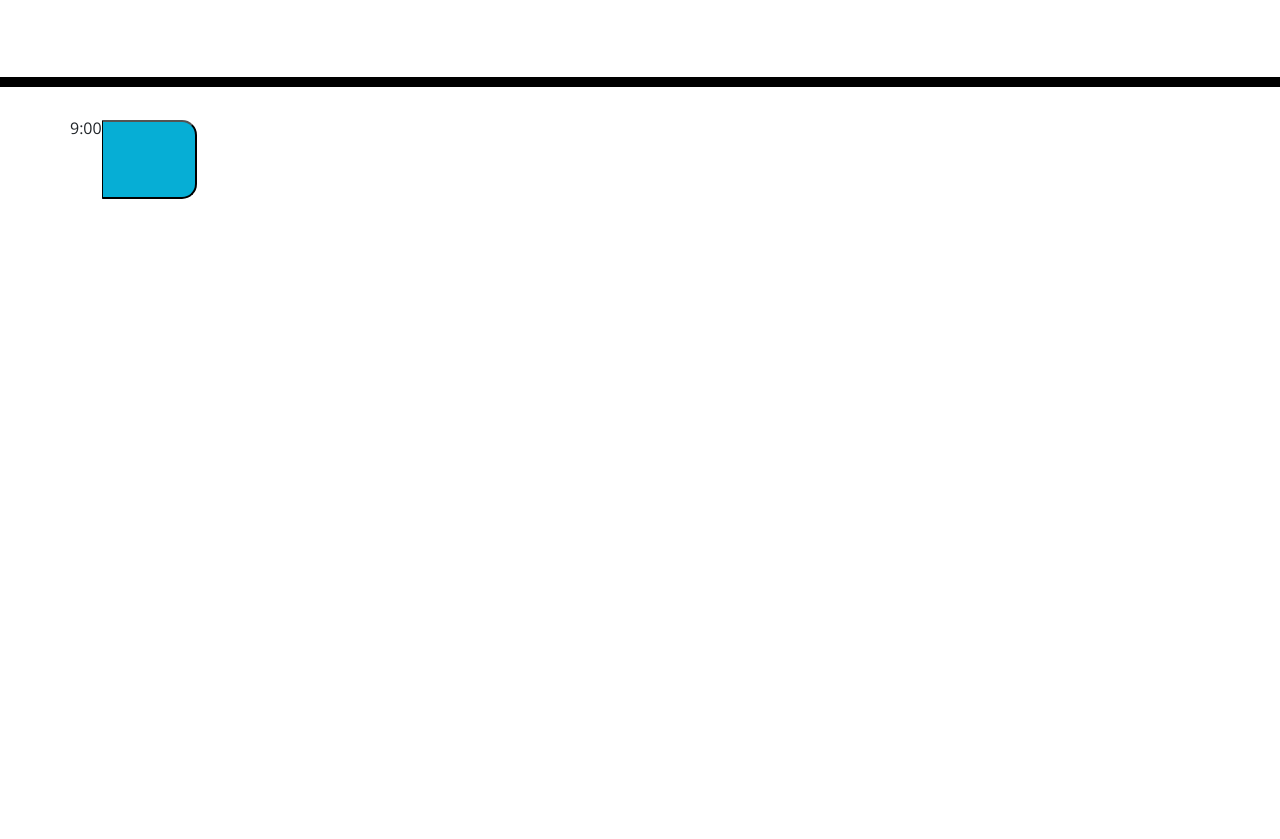
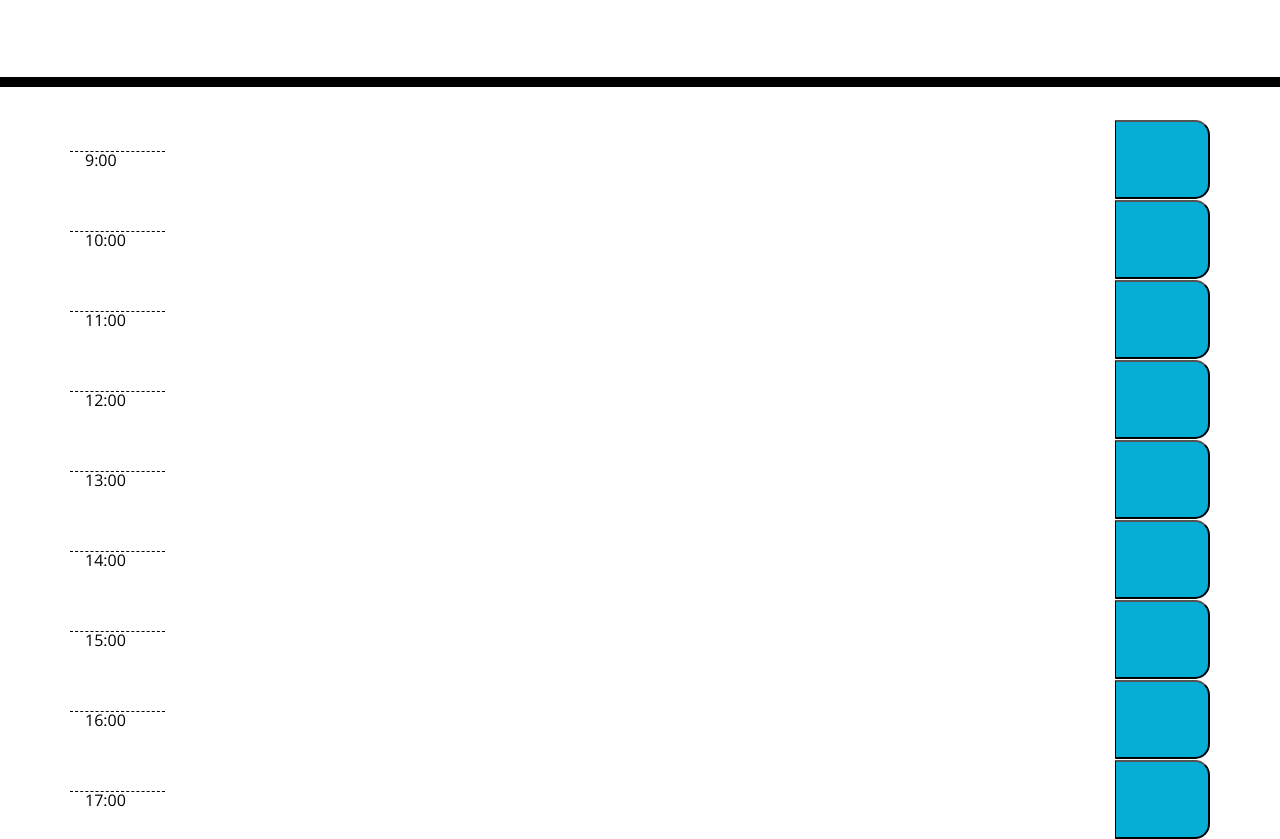
Before and after one commit to AndrewJStew/Work-Day-Scheduler, a plain HTML site: page index.html in a window 1280 px wide. Shown: the part 181-1020 px from the top of the page. Before the commit the page ends 800 px from the top, so only its background shows below. Drawn offline with nearby package versions, Linux system fonts and the light colour scheme.

Commit message:
Increased structure for timeblocks

```diff
--- a/index.html
+++ b/index.html
@@ -22,12 +22,69 @@
   <div class="container">
     <!-- Timeblocks go here -->
     <div id="9" class="row">
-      <div class"col-1 hour my-auto">9:00</div>
-      <div class"col task"></div>
+      <div class="col-1 hour my-auto">9:00</div>
+      <div class="col task"></div>
       <button class="col-1 saveBtn d-flex justify-content-center align-items-center">
         <span class="oi oi-lock-locked"></span>
       </button>
     </div>
+    <div id="10" class="row">
+      <div class="col-1 hour my-auto">10:00</div>
+      <div class="col task"></div>
+      <button class="col-1 saveBtn d-flex justify-content-center align-items-center">
+        <span class="oi oi-lock-locked"></span>
+      </button>
+    </div>
+    <div id="11" class="row">
+      <div class="col-1 hour my-auto">11:00</div>
+      <div class="col task"></div>
+      <button class="col-1 saveBtn d-flex justify-content-center align-items-center">
+        <span class="oi oi-lock-locked"></span>
+      </button>
+    </div>
+    <div id="12" class="row">
+      <div class="col-1 hour my-auto">12:00</div>
+      <div class="col task"></div>
+      <button class="col-1 saveBtn d-flex justify-content-center align-items-center">
+        <span class="oi oi-lock-locked"></span>
+      </button>
+    </div>
+    <div id="1" class="row">
+      <div class="col-1 hour my-auto">13:00</div>
+      <div class="col task"></div>
+      <button class="col-1 saveBtn d-flex justify-content-center align-items-center">
+        <span class="oi oi-lock-locked"></span>
+      </button>
+    </div>
+    <div id="2" class="row">
+      <div class="col-1 hour my-auto">14:00</div>
+      <div class="col task"></div>
+      <button class="col-1 saveBtn d-flex justify-content-center align-items-center">
+        <span class="oi oi-lock-locked"></span>
+      </button>
+    </div>
+    <div id="3" class="row">
+      <div class="col-1 hour my-auto">15:00</div>
+      <div class="col task"></div>
+      <button class="col-1 saveBtn d-flex justify-content-center align-items-center">
+        <span class="oi oi-lock-locked"></span>
+      </button>
+    </div>
+    <div id="4" class="row">
+      <div class="col-1 hour my-auto">16:00</div>
+      <div class="col task"></div>
+      <button class="col-1 saveBtn d-flex justify-content-center align-items-center">
+        <span class="oi oi-lock-locked"></span>
+      </button>
+    </div>
+    <div id="5" class="row">
+      <div class="col-1 hour my-auto">17:00</div>
+      <div class="col task"></div>
+      <button class="col-1 saveBtn d-flex justify-content-center align-items-center">
+        <span class="oi oi-lock-locked"></span>
+      </button>
+    </div>
+  </div>
 
   </div>
   <script src="https://cdnjs.cloudflare.com/ajax/libs/jquery/3.2.1/jquery.min.js"></script>
```
